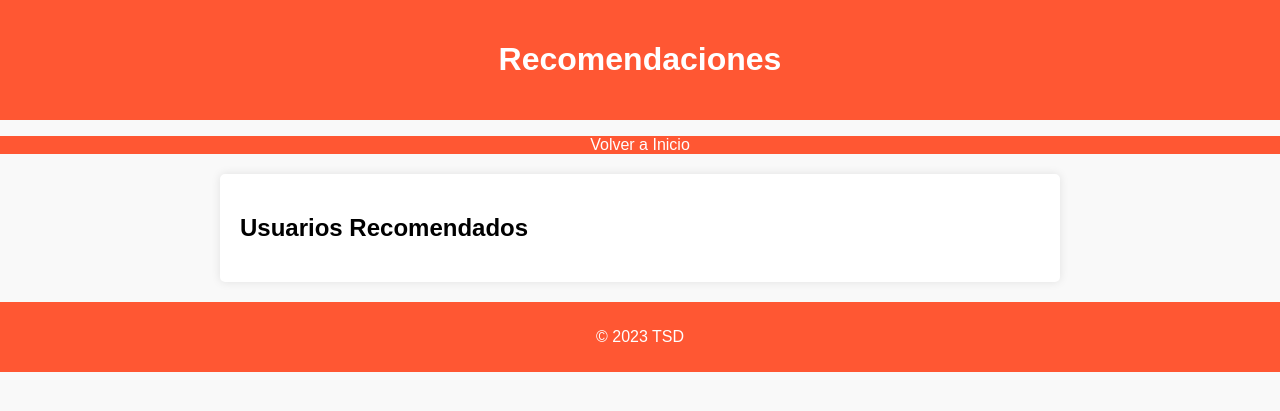
After one commit to H4RRY73/tf-tp-algorithmic-complexity, a Flask app: template templates/recomendaciones.html in a window 1280 px wide. The commit adds this page. Shown: the top 411 px of the page. Run offline with Flask 3, Linux system fonts and the light colour scheme; the template is opened without the code that fills it, so the values that code supplies are empty.

Commit message:
Segundo y tercer avance del codigo

```diff
--- a/app.py
+++ b/app.py
@@ -1,22 +1,50 @@
 from flask import Flask, render_template, request, redirect, url_for, session
 from grafo import Usuario
 from utils import GrafoUsuarios
+from arbol_binario import ArbolBinario
+import random
 
 app = Flask(__name__)
 app.secret_key = 'clave_secreta'
 
 grafo_usuarios = GrafoUsuarios()
+arbol = ArbolBinario()
 
 usuario1 = Usuario("usuario1@example.com", "contraseña1", "Juan", "Pérez", 30, "Hombre")
 usuario2 = Usuario("usuario2@example.com", "contraseña2", "María", "Gómez", 25, "Mujer")
-usuario3 = Usuario("usuario3@example.com", "contraseña3", "Carlos", "López", 28, "Hombre")
+usuario3 = Usuario("usuario3@example.com", "contraseña3", "Pedro", "Sánchez", 35, "Hombre")
+usuario4 = Usuario("usuario4@example.com", "contraseña4", "Ana", "Martínez", 28, "Mujer")
+
+# Definir intereses de usuarios
+usuario1.agregar_interes("Deportes")
+usuario1.agregar_interes("Tecnología")
+usuario1.agregar_interes("Ciencia")
+
+usuario2.agregar_interes("Cine")
+usuario2.agregar_interes("Música")
+
+usuario3.agregar_interes("Viajes")
+usuario3.agregar_interes("Gastronomía")
+
+usuario4.agregar_interes("Arte")
+usuario4.agregar_interes("Ciencia")
+
+# Agregar usuarios al grafo
 grafo_usuarios.agregar_usuario(usuario1.correo, usuario1)
 grafo_usuarios.agregar_usuario(usuario2.correo, usuario2)
 grafo_usuarios.agregar_usuario(usuario3.correo, usuario3)
+grafo_usuarios.agregar_usuario(usuario4.correo, usuario4)
 
-# Conectar usuarios en el grafo (esto es un ejemplo)
+# Agregar conexiones entre usuarios
 grafo_usuarios.agregar_conexion(usuario1.correo, usuario2.correo)
 grafo_usuarios.agregar_conexion(usuario2.correo, usuario3.correo)
+grafo_usuarios.agregar_conexion(usuario3.correo, usuario4.correo)
+
+# Agregar usuarios al árbol
+arbol.agregar_objeto(usuario1, usuario1.generar_lista_binaria_intereses())
+arbol.agregar_objeto(usuario2, usuario2.generar_lista_binaria_intereses())
+arbol.agregar_objeto(usuario3, usuario3.generar_lista_binaria_intereses())
+arbol.agregar_objeto(usuario4, usuario4.generar_lista_binaria_intereses())
 
 
 @app.route('/')
@@ -48,12 +76,14 @@ def signin():
         apellidos = request.form['apellidos']
         edad = request.form['edad']
         genero = request.form['genero']
+        intereses = request.form.getlist('intereses[]')
 
         if grafo_usuarios.buscar_usuario_por_correo(username):
             error = 'El correo electrónico ya está registrado.'
             return render_template('signin.html', error=error)
 
         nuevo_usuario = Usuario(username, password, nombres, apellidos, edad, genero)
+        nuevo_usuario.intereses= intereses
         grafo_usuarios.agregar_usuario(nuevo_usuario.correo,nuevo_usuario)
 
         return redirect(url_for('login'))
@@ -62,12 +92,31 @@ def signin():
 
 @app.route('/index')
 def index():
-    print (usuario_verificado.correo)
-    conexiones = grafo_usuarios.buscar_conexiones(usuario_verificado.correo)  # Cambio aquí
-    print(conexiones)
-    correos_conexiones = [conexion.correo for conexion in conexiones]
-    print(correos_conexiones)
-    return render_template('index.html', user=usuario_verificado, conexiones=correos_conexiones)
+
+    conexiones = grafo_usuarios.buscar_conexiones(usuario_verificado.correo)
+    recomendaciones = grafo_usuarios.recomendar_conexiones(usuario_verificado.correo)
+    coincidencias = arbol.buscar_objetos_por_lista_binaria(usuario_verificado.generar_lista_binaria_intereses())
+    todas_las_recomendaciones = recomendaciones + coincidencias
+    todas_las_recomendaciones = list(set(todas_las_recomendaciones))
+    todas_las_recomendaciones = [recomendacion for recomendacion in todas_las_recomendaciones if recomendacion not in conexiones]
+    global rec
+    rec = todas_las_recomendaciones
+    if usuario_verificado in todas_las_recomendaciones:
+     todas_las_recomendaciones.remove(usuario_verificado)
+    return render_template('index.html', user=usuario_verificado, conexiones=conexiones, recomendaciones = todas_las_recomendaciones)
+
+@app.route('/recomendaciones')
+def mostrar_recomendaciones():
+
+    return render_template('recomendaciones.html', recomendaciones=rec)
+
+@app.route('/agregar_conexion/<correo>')
+def agregar_conexion(correo):
+
+    grafo_usuarios.agregar_conexion(usuario_verificado.correo, correo)
+
+
+    return redirect(url_for('index'))
 
 if __name__ == '__main__':
     app.run(debug=True)
--- /dev/null
+++ b/static/estilos_recomendaciones.css
@@ -0,0 +1,85 @@
+/* estilos_recomendaciones.css */
+
+/* Estilos generales */
+body {
+    font-family: Arial, sans-serif;
+    background-color: #f9f9f9;
+    margin: 0;
+    padding: 0;
+}
+
+header {
+    background-color: #ff5733;
+    color: white;
+    text-align: center;
+    padding: 20px;
+}
+
+nav ul {
+    list-style-type: none;
+    padding: 0;
+    background-color: #ff5733;
+    text-align: center;
+}
+
+nav ul li {
+    display: inline;
+    margin: 0 15px;
+}
+
+nav ul li a {
+    text-decoration: none;
+    color: white;
+}
+
+main {
+    max-width: 800px;
+    margin: 20px auto;
+    padding: 20px;
+    background-color: #fff;
+    border-radius: 5px;
+    box-shadow: 0 0 10px rgba(0, 0, 0, 0.1);
+}
+
+/* Estilos de la lista de usuarios recomendados */
+section ul {
+    list-style-type: none;
+    padding: 0;
+}
+
+section ul li {
+    margin-bottom: 20px;
+    padding: 10px;
+    background-color: #ffdbac;
+    border-radius: 5px;
+    box-shadow: 0 0 5px rgba(0, 0, 0, 0.2);
+}
+
+section ul li h3 {
+    margin: 0;
+    font-size: 18px;
+}
+
+/* Estilos del botón Agregar Conexión */
+.boton-agregar-conexion {
+    display: inline-block;
+    background-color: #ff5733;
+    color: white;
+    text-decoration: none;
+    padding: 5px 10px;
+    margin-top: 10px;
+    border-radius: 5px;
+    transition: background-color 0.3s;
+}
+
+.boton-agregar-conexion:hover {
+    background-color: #ff3c00;
+}
+
+/* Estilos del pie de página */
+footer {
+    text-align: center;
+    background-color: #ff5733;
+    color: white;
+    padding: 10px;
+}
--- /dev/null
+++ b/templates/recomendaciones.html
@@ -0,0 +1,40 @@
+<!DOCTYPE html>
+<html lang="es">
+<head>
+    <meta charset="UTF-8">
+    <meta name="viewport" content="width=device-width, initial-scale=1.0">
+    <title>Recomendaciones</title>
+    <link rel="stylesheet" type="text/css" href="{{ url_for('static', filename='estilos_recomendaciones.css') }}">
+</head>
+<body>
+    <header>
+        <h1>Recomendaciones</h1>
+    </header>
+
+    <nav>
+        <ul>
+            <li><a href="{{ url_for('index') }}">Volver a Inicio</a></li>
+        </ul>
+    </nav>
+
+    <main>
+        <section>
+            <h2>Usuarios Recomendados</h2>
+            <ul>
+                {% for recomendacion in recomendaciones %}
+                    <li>
+                        <p>{{ recomendacion.nombres }} {{ recomendacion.apellidos }}</p>
+                        <a href="{{ url_for('agregar_conexion', correo=recomendacion.correo) }}" class="boton-agregar-conexion">Agregar Conexión</a>
+                    </li>
+
+                    </li>
+                {% endfor %}
+            </ul>
+        </section>
+    </main>
+
+    <footer>
+        <p>&copy; 2023 TSD</p>
+    </footer>
+</body>
+</html>
--- a/templates/wellcome.html
+++ b/templates/wellcome.html
@@ -8,8 +8,8 @@
 </head>
 <body>
     <header>
-        <img src="{{ url_for('static', filename='logo.png') }}" alt="Logo de la Red Social">
-        <h1>Bienvenido a la Red Social</h1>
+        <img src="{{ url_for('static', filename='logo_transparent.png') }}" alt="Logo de la Red Social">
+        <h1>Bienvenido a TSD</h1>
     </header>
     <main>
         <section class="buttons">
@@ -18,7 +18,7 @@
         </section>
     </main>
     <footer>
-        <p>&copy; 2023 Red Social</p>
+        <p>&copy; 2023 The Social Dilema</p>
     </footer>
 </body>
 </html>
```
Also changed, not shown: arbol_binario.py (added, +47 -0 lines), grafo.py (+3 -14 lines), static/estilos_inicio.css (added, +62 -0 lines), static/estilos_signin.css (+32 -0 lines), templates/index.html (+17 -7 lines), templates/signin.html (+18 -0 lines), usuario.py (added, +37 -0 lines), utils.py (+54 -7 lines), static/logo_transparent.png (added).
